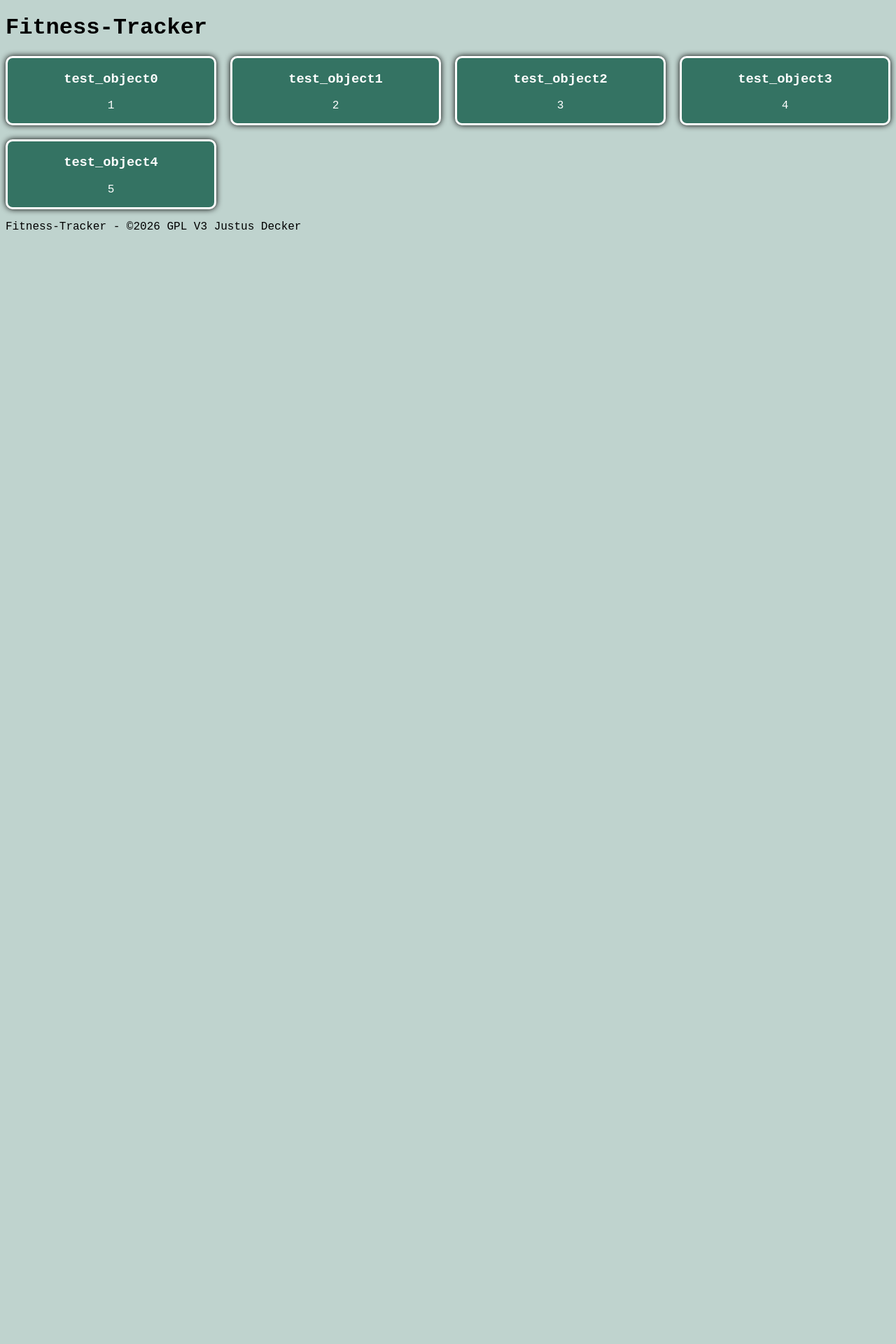
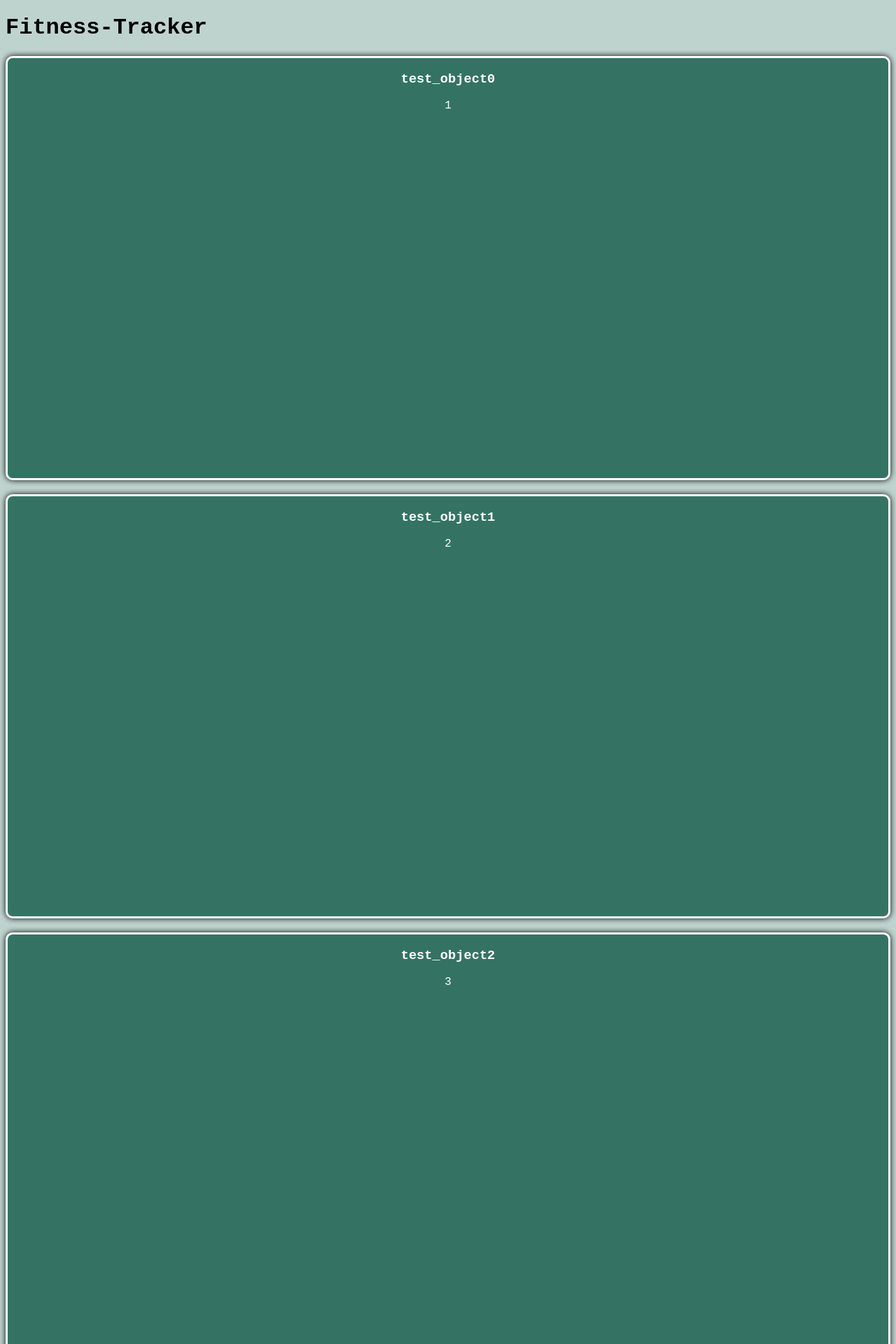
Before and after one commit to justusdecker/Fitness-Tracker, a Flask app: page / in a window 1280 px wide. Shown: the top 1920 px of the page at 70% size. Before the commit the page ends 328 px from the top, so only its background shows below. Run offline with Flask 3, Linux system fonts and the light colour scheme.

Commit message:
changed from grid to flex and add img manipulation

```diff
--- a/src/frontend/static/common/styles.css
+++ b/src/frontend/static/common/styles.css
@@ -6,12 +6,13 @@ body {
 }
 
 .all-items {
-  display: grid;
-  grid-template-columns: repeat(auto-fit, minmax(250px, 1fr));
+  display: flex;
+  flex-direction: column;
   gap: 20px;
 }
 
 .item {
+  height: 600px;
   background: #347363;
   color: white;
   border-radius: 10px;
@@ -28,3 +29,10 @@ body {
 .item h3, .item p {
   text-align: center;
 }
+.item img {
+  width: 180px;
+  height: 180px;
+  background: white;
+  overflow: hidden;
+  transform: translateZ(20px);
+}
```
